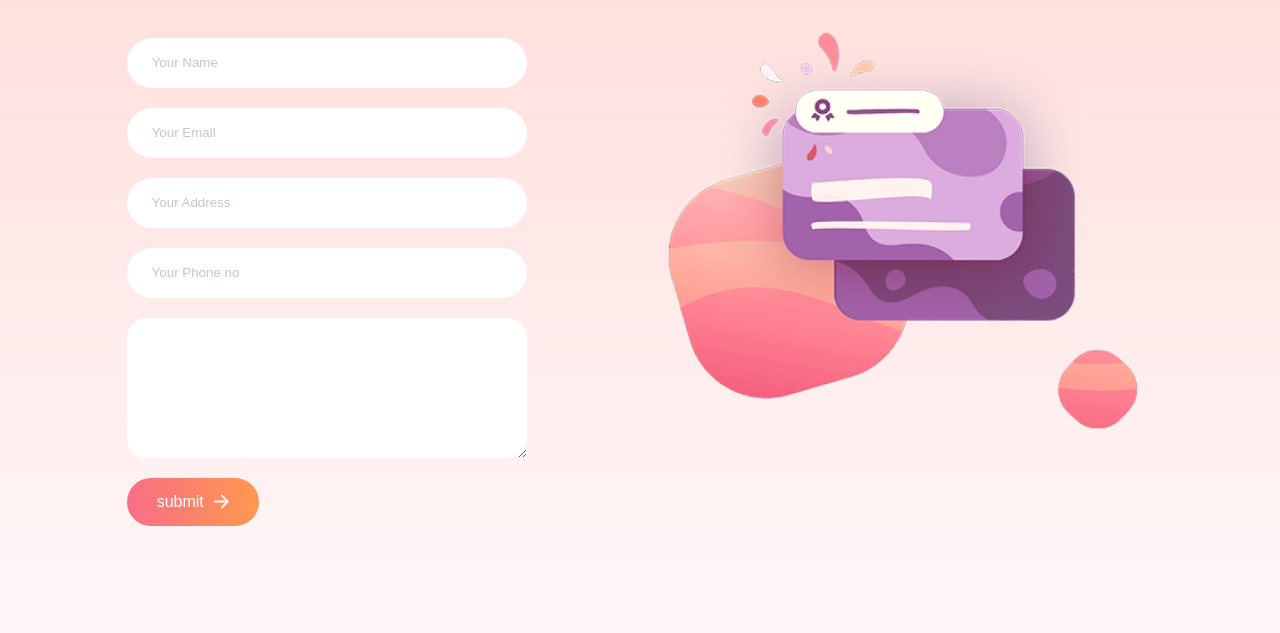
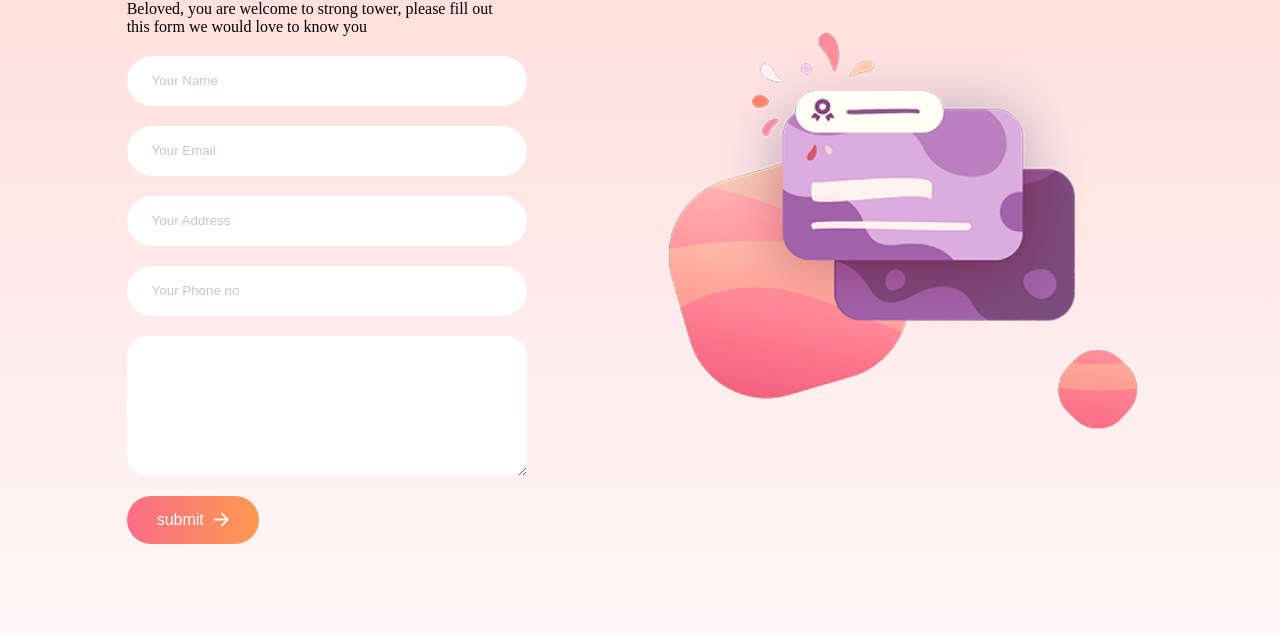
Before and after one commit to ENNY26/Strong-tower-first-timer-form, a plain HTML site: page index.html in a window 1280 px wide. Shown: the part 167-800 px from the top of the page. Drawn offline with Linux system fonts and the light colour scheme.

Commit message:
Update index.html

```diff
--- a/index.html
+++ b/index.html
@@ -12,6 +12,7 @@
             <div class="contact-left-title">
                 <h2>Get in touch</h2>
                 <hr>
+                <p>Beloved, you are welcome to strong tower, please fill out <br> this form we would love to know you</p>
             </div>
             <input type="hidden" name="access_key" value="4e287b77-bb87-411d-aea3-84bb62a46f32">
             <input type="text" name="Name" placeholder="Your Name" class="contact-inputs" required>
```
